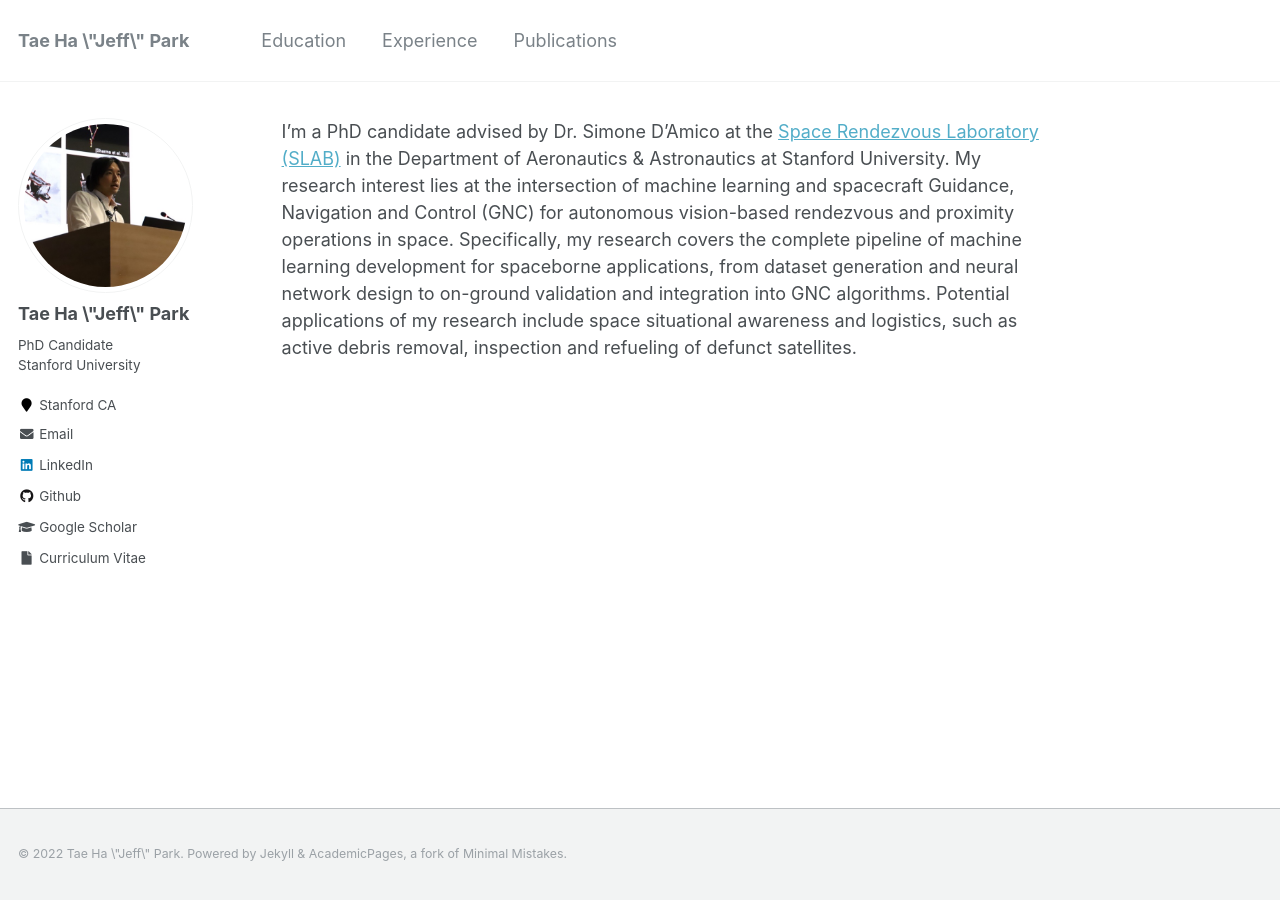
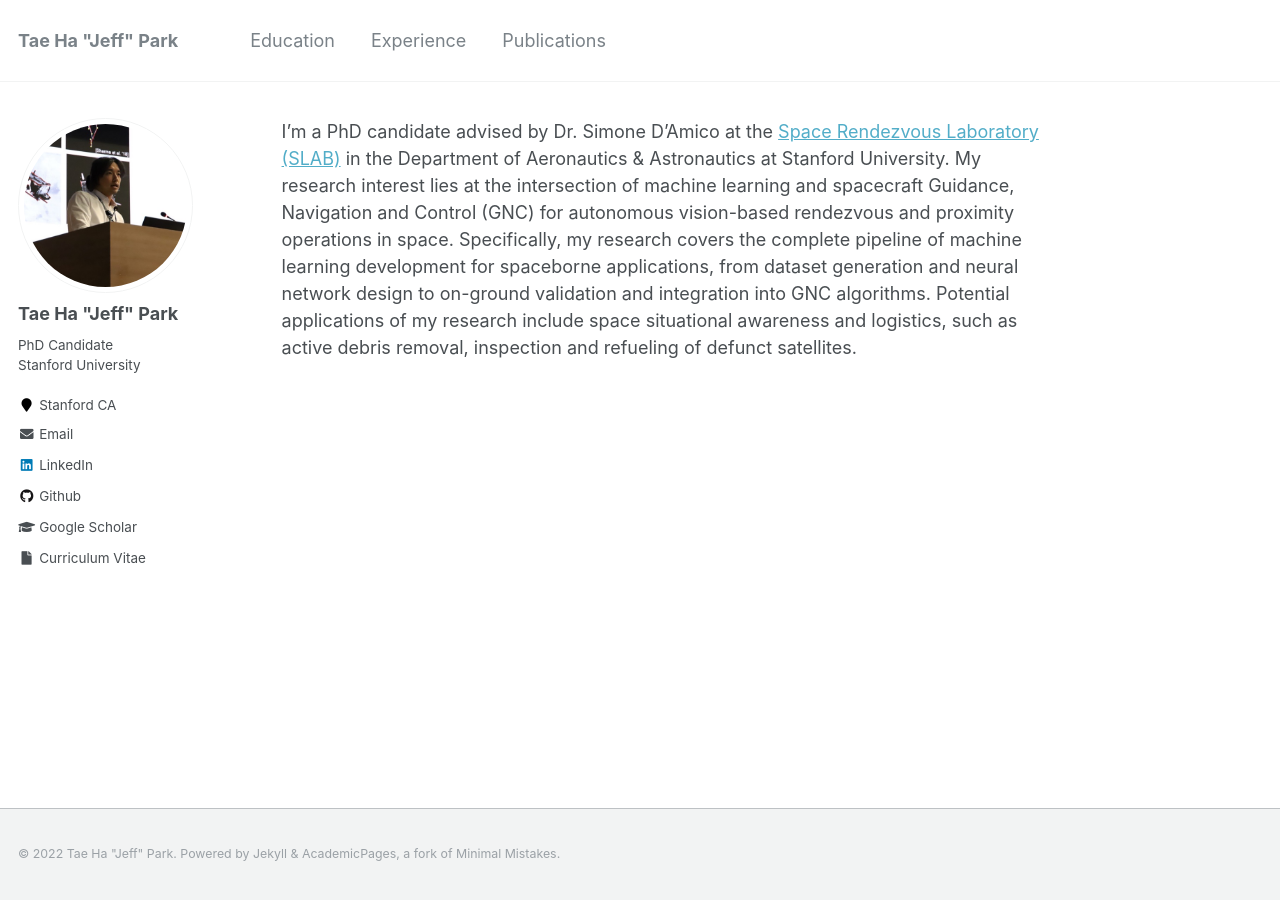
Before and after one commit to tpark94/tpark94.github.io, a Jekyll site: the page built from docs/_pages/about.md, in a window 1280 px wide. Built offline with Jekyll 4.4.1, drawn with Linux system fonts in a browser that asks for light colours.

```diff
--- a/docs/_config.yml
+++ b/docs/_config.yml
@@ -10,9 +10,9 @@
 
 # Site Settings
 locale                   : "en-US"
-title                    : "Tae Ha \\\"Jeff\\\" Park"
+title                    : "Tae Ha \"Jeff\" Park"
 title_separator          : "-"
-name                     : &name "Tae Ha \\\"Jeff\\\" Park"
+name                     : &name "Tae Ha \"Jeff\" Park"
 description              : &description "Jeff's Personal Website"
 url                      : https://taehajeffpark.com # the base hostname & protocol for your site e.g. "https://mmistakes.github.io"
 baseurl                  : "" # the subpath of your site, e.g. "/blog"
@@ -83,7 +83,7 @@ analytics:
 
 # Site Author
 author:
-  name             : "Tae Ha \\\"Jeff\\\" Park"
+  name             : "Tae Ha \"Jeff\" Park"
   avatar           : "profile.jpg"
   bio              : "PhD Candidate<br>Stanford University"
   location         : "Stanford CA"
```
